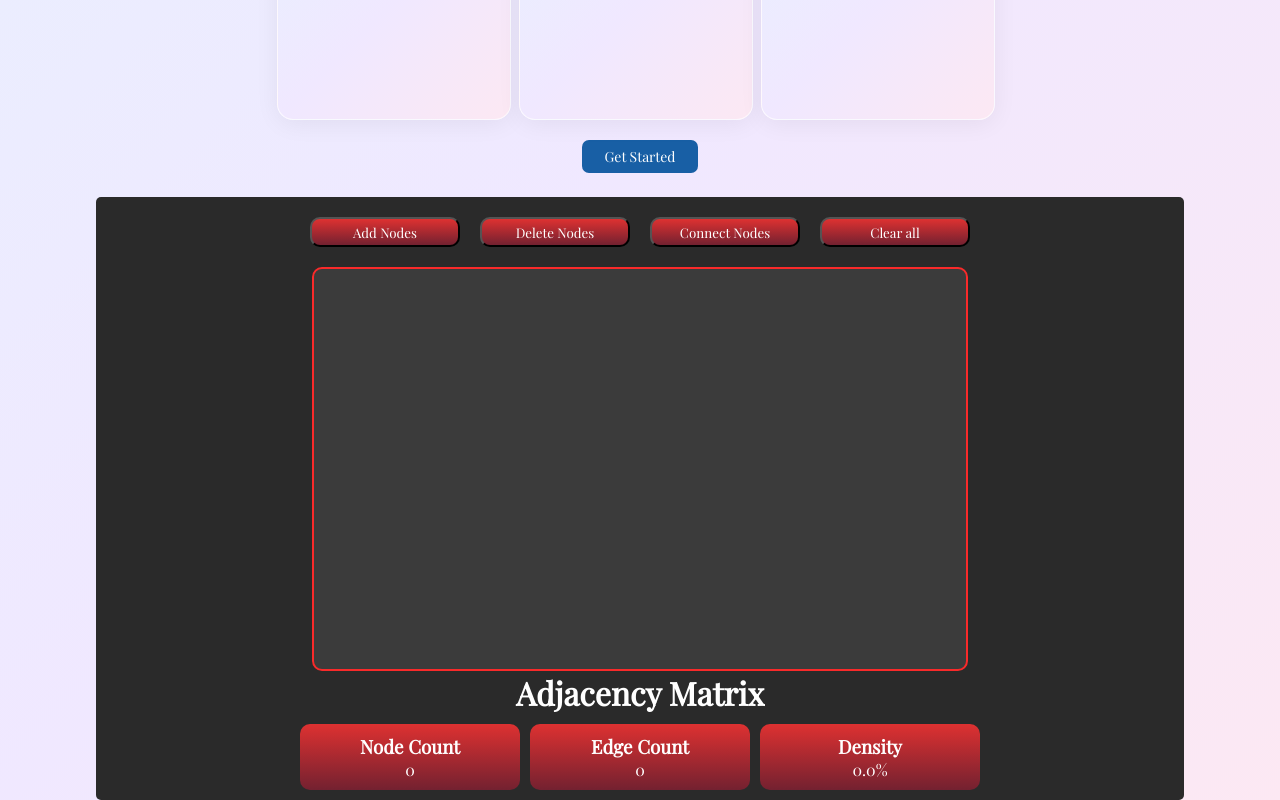
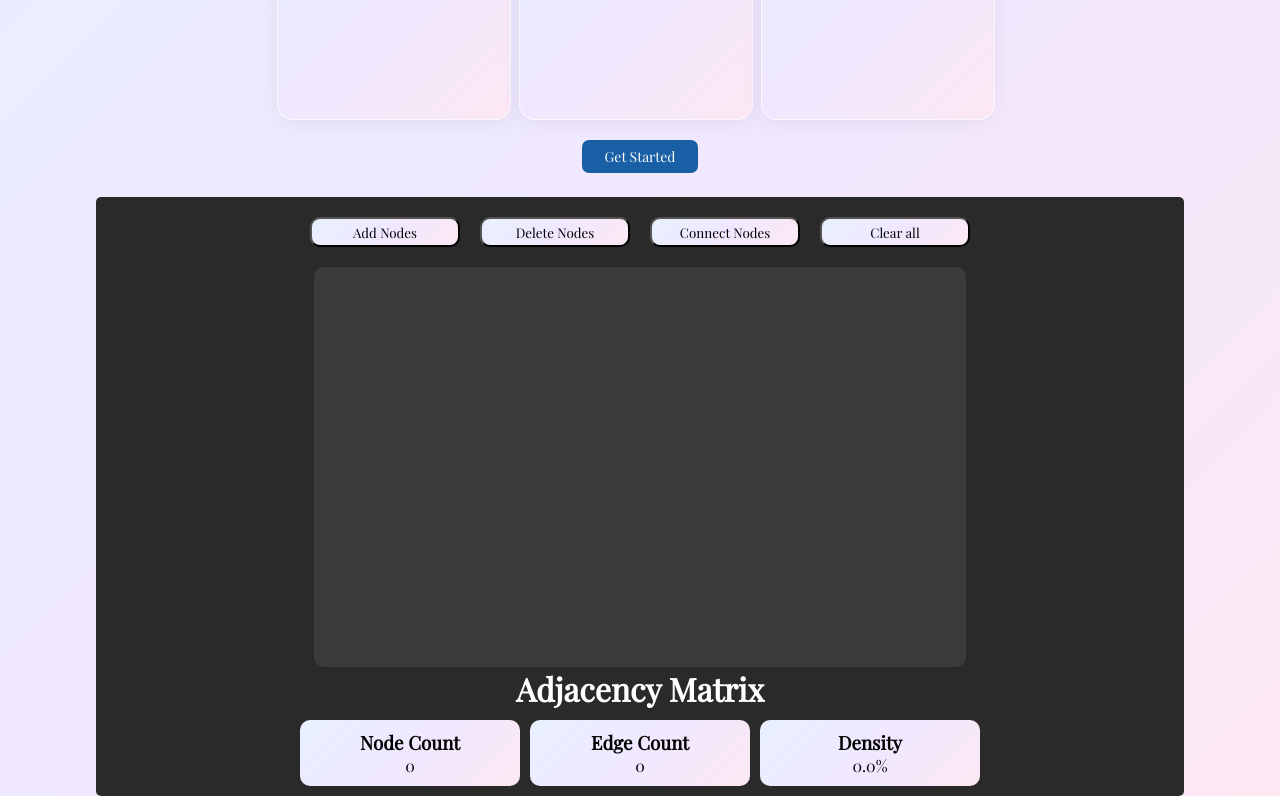
Before and after one commit to gabiii12/Adjancency-Calculator, a React (Vite) app in the folder Calculator-project/: page / in a window 1280 px wide. Shown: the part 477-1277 px from the top of the page. Built offline with nearby package versions, Linux system fonts and the light colour scheme.

Commit message:
change the color of the canvas to primary color of index

```diff
--- a/Calculator-project/src/canvas.css
+++ b/Calculator-project/src/canvas.css
@@ -26,7 +26,7 @@
     height: 400px;
     cursor: crosshair;
     justify-content: center;
-    border: 2px solid rgb(249, 42, 42);
+    border: var(--background-color);
 }
 
 .content{
@@ -52,8 +52,8 @@
   border: 1px solid #000000;
 }
 .row, .col, .corner{
-    color: white;
-    background: linear-gradient(180deg, rgb(222, 49, 49),rgb(115, 33, 48));
+    color:  var(--primary-text-color);
+    background: var(--background-color);
 
 }
 
@@ -78,9 +78,9 @@
     text-align: center;
     padding: 10px;
     border-radius: 10px;
-    background: linear-gradient(180deg, rgb(222, 49, 49),rgb(115, 33, 48));
+    background: var(--background-color);
     width: 200px;
-    color: white;
+    color: var(--primary-text-color);
 }
 .table h1{
     color: white;
@@ -103,11 +103,11 @@
     gap: 20px;
 }
 .button-class button{
-    background: linear-gradient(180deg, rgb(222, 49, 49),rgb(115, 33, 48));
+    background: var(--background-color);
     width: 150px;
     height: 30px;
     border-radius: 10px;
-    color: white;
+    color: var(--primary-text-color);
 
 
 }
--- a/Calculator-project/src/canvas.jsx
+++ b/Calculator-project/src/canvas.jsx
@@ -175,7 +175,6 @@ export default function GraphCanvas() {
               y1={e.from.y}
               x2={e.to.x}
               y2={e.to.y}
-              stroke="#ff0000"
             />
           ))}
 
@@ -186,7 +185,7 @@ export default function GraphCanvas() {
                 cy={n.y}
                 r={20}
                 fill={selected === n ? "#ffffff" : "#363636"}
-                stroke={selected === n ? "#3b82f6" : "#ff0000"}
+                stroke={selected === n ? "#3b82f6" : "#ffffff"}
                 strokeWidth ={selected === n ? 5:3}
               />
               <text
```
